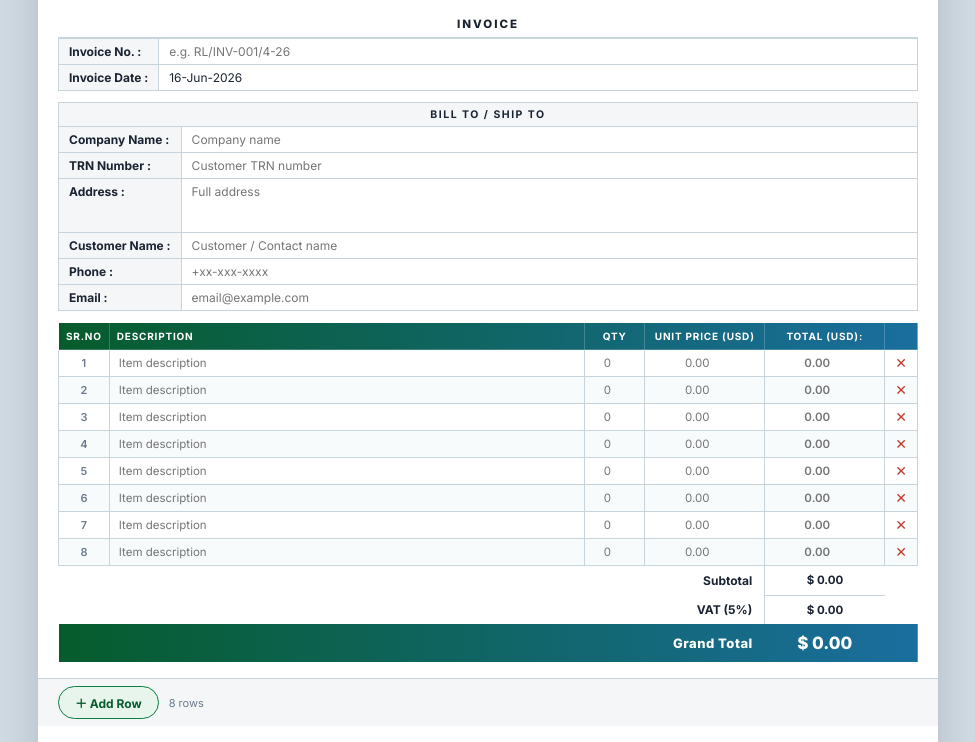
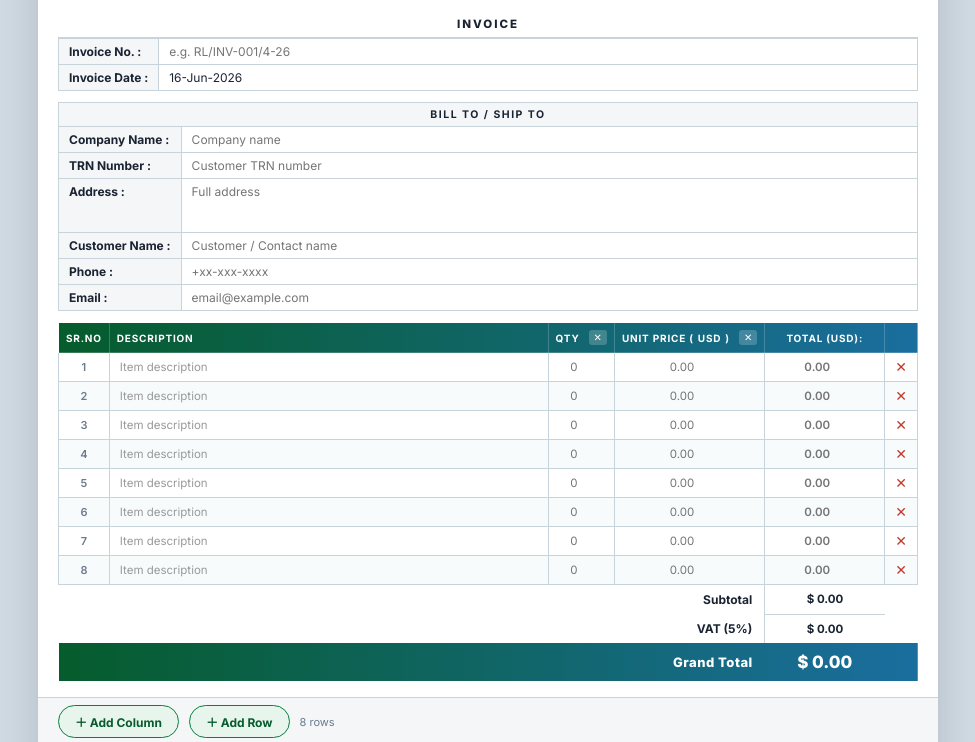
Before and after one commit to learnDataScienceIndia/RL-Invoice, a plain HTML site: page index.html in a window 1280 px wide. Shown: the part 185-927 px from the top of the page, without its empty margins (152-1127 px from the left). Drawn offline with Linux system fonts and the light colour scheme.

Commit message:
editatble

```diff
--- a/index.html
+++ b/index.html
@@ -184,6 +184,40 @@
     .item-tbl tbody td.dtd{text-align:left;}
     .item-tbl tbody td.sr{font-size:11px;font-weight:600;color:var(--muted);width:34px;}
 
+    .expand-input {
+      width: 100%;
+      min-height: 22px;
+      padding: 3px 4px;
+      font-family: 'Inter', sans-serif;
+      font-size: 11.5px;
+      color: var(--text);
+      outline: none;
+      text-align: center;
+      word-wrap: break-word;
+      background: transparent;
+      border: 1px solid transparent;
+      transition: background 0.2s, border-radius 0.2s;
+    }
+    td.dtd .expand-input {
+      text-align: left;
+    }
+    .expand-input:focus {
+      background: rgba(10,127,63,.06);
+      border-radius: 3px;
+    }
+    [contenteditable][data-placeholder]:empty:before {
+      content: attr(data-placeholder);
+      color: #999;
+      pointer-events: none;
+    }
+
+    .rm-col-btn {
+      background: rgba(255,255,255,0.2); border: none; cursor: pointer;
+      color: #fff; font-size: 10px; padding: 2px 5px;
+      border-radius: 3px; transition: background .15s; margin-left: 5px;
+    }
+    .rm-col-btn:hover { background: rgba(255,0,0,0.6); }
+
     .item-tbl tbody td input{
       width:100%;border:none;background:transparent;
       text-align:center;font-family:'Inter',sans-serif;
@@ -334,6 +368,7 @@
       <option value="GBP">🇬🇧 GBP</option>
       <option value="INR">🇮🇳 INR</option>
     </select>
+    <button class="btn btn-add" onclick="addColumn()">＋ Add Column</button>
     <button class="btn btn-add" onclick="addRow()">＋ Add Row</button>
   </div>
   <button class="btn btn-print" onclick="window.print()">
@@ -422,8 +457,16 @@
         <tr>
           <th style="width:34px">Sr.No</th>
           <th class="dh">Description</th>
-          <th style="width:60px">Qty</th>
-          <th style="width:120px">Unit Price (<span id="curHdr">USD</span>)</th>
+          <th style="width:60px" id="th-qty">
+            <div style="display:flex; align-items:center; justify-content:center; gap:4px;">
+              Qty <button class="rm-col-btn no-print" onclick="removeCoreColumn('qty')" title="Remove Column">✕</button>
+            </div>
+          </th>
+          <th style="width:120px" id="th-price">
+            <div style="display:flex; align-items:center; justify-content:center; gap:4px;">
+              Unit Price (<span id="curHdr">USD</span>) <button class="rm-col-btn no-print" onclick="removeCoreColumn('price')" title="Remove Column">✕</button>
+            </div>
+          </th>
           <th style="width:120px">Total (<span id="curHdr2">USD</span>):</th>
           <th style="width:30px" class="no-print"></th>
         </tr>
@@ -431,17 +474,17 @@
       <tbody id="tbody"></tbody>
       <tfoot>
         <tr>
-          <td colspan="4" style="text-align:right; font-weight:700; padding:7px 12px; border:none; border-right:1px solid var(--border); font-size:12px;">Subtotal</td>
+          <td colspan="4" id="foot-subtotal" style="text-align:right; font-weight:700; padding:7px 12px; border:none; border-right:1px solid var(--border); font-size:12px;">Subtotal</td>
           <td id="subTotalVal" style="font-weight:700; text-align:center; border:none; padding:7px 12px; border-bottom:1px solid var(--border);"><span class="curSymDisplay">$</span> 0.00</td>
           <td class="no-print" style="border:none;"></td>
         </tr>
         <tr>
-          <td colspan="4" style="text-align:right; font-weight:700; padding:7px 12px; border:none; border-right:1px solid var(--border); font-size:12px;">VAT (5%)</td>
+          <td colspan="4" id="foot-vat" style="text-align:right; font-weight:700; padding:7px 12px; border:none; border-right:1px solid var(--border); font-size:12px;">VAT (5%)</td>
           <td id="vatVal" style="font-weight:700; text-align:center; border:none; padding:7px 12px;"><span class="curSymDisplay">$</span> 0.00</td>
           <td class="no-print" style="border:none;"></td>
         </tr>
         <tr class="gt-tr">
-          <td colspan="4" class="gt-lbl">Grand Total</td>
+          <td colspan="4" id="foot-gt" class="gt-lbl">Grand Total</td>
           <td class="gt-val" id="gtVal"><span id="curSymDisplay">$</span> 0.00</td>
           <td class="no-print" style="background:transparent;border:none;"></td>
         </tr>
@@ -452,6 +495,7 @@
 
   <!-- ══ ROW CONTROLS ══ -->
   <div class="row-ctrl no-print">
+    <button class="btn btn-add" onclick="addColumn()">＋ Add Column</button>
     <button class="btn btn-add" onclick="addRow()">＋ Add Row</button>
     <span class="row-cnt" id="rowCnt"></span>
   </div>
@@ -593,6 +637,8 @@
   /* ── State ── */
   let rowId   = 0;
   let curCode = 'USD';
+  let customCols = [];
+  let coreColsRemoved = { qty: false, price: false };
 
   const SYM = { AED:'AED', USD:'$', EUR:'€', GBP:'£', INR:'₹' };
 
@@ -604,17 +650,80 @@
     for (let i = 0; i < 8; i++) addRow();
   });
 
+  /* ── Add Column ── */
+  function addColumn() {
+    const colId = 'cc' + Date.now();
+    customCols.push(colId);
+
+    // Add to Header
+    const theadTr = document.querySelector('#itemTbl thead tr');
+    const thQty = document.getElementById('th-qty');
+    const newTh = document.createElement('th');
+    newTh.className = `custom-col-${colId}`;
+    newTh.innerHTML = `<div style="display:flex; align-items:center; justify-content:center; gap:4px;"><div contenteditable="true" style="min-width:40px; border-bottom:1px dashed rgba(255,255,255,0.4);">Custom</div> <button class="rm-col-btn no-print" onclick="removeColumn('${colId}')" title="Remove Column">✕</button></div>`;
+    theadTr.insertBefore(newTh, thQty);
+
+    // Add to each existing row
+    const rows = document.querySelectorAll('#tbody tr');
+    rows.forEach(tr => {
+      const tdQty = tr.querySelector('.td-qty');
+      const newTd = document.createElement('td');
+      newTd.className = `custom-col-${colId}`;
+      newTd.innerHTML = `<div class="expand-input" contenteditable="true" data-placeholder="-"></div>`;
+      tr.insertBefore(newTd, tdQty);
+    });
+
+    updateFooters();
+  }
+
+  function removeColumn(colId) {
+    customCols = customCols.filter(id => id !== colId);
+    const elements = document.querySelectorAll(`.custom-col-${colId}`);
+    elements.forEach(el => el.remove());
+    updateFooters();
+  }
+
+  function removeCoreColumn(col) {
+    coreColsRemoved[col] = true;
+    if (col === 'qty') {
+      document.getElementById('th-qty').style.display = 'none';
+      document.querySelectorAll('.td-qty').forEach(el => el.style.display = 'none');
+    } else if (col === 'price') {
+      document.getElementById('th-price').style.display = 'none';
+      document.querySelectorAll('.td-price').forEach(el => el.style.display = 'none');
+    }
+    updateFooters();
+    recalcTotal();
+  }
+
+  function updateFooters() {
+    let baseColspan = 4;
+    if (coreColsRemoved.qty) baseColspan--;
+    if (coreColsRemoved.price) baseColspan--;
+    const newColspan = baseColspan + customCols.length;
+    document.getElementById('foot-subtotal').colSpan = newColspan;
+    document.getElementById('foot-vat').colSpan = newColspan;
+    document.getElementById('foot-gt').colSpan = newColspan;
+  }
+
   /* ── Add Row ── */
   function addRow() {
     rowId++;
     const id = rowId;
     const tr = document.createElement('tr');
     tr.id = `r${id}`;
+
+    let customTdHtml = '';
+    customCols.forEach(colId => {
+      customTdHtml += `<td class="custom-col-${colId}"><div class="expand-input" contenteditable="true" data-placeholder="-"></div></td>`;
+    });
+
     tr.innerHTML = `
       <td class="sr" id="sr${id}">${document.querySelectorAll('#tbody tr').length + 1}</td>
-      <td class="dtd"><input type="text"   placeholder="Item description" id="d${id}"/></td>
-      <td><input type="number" min="0" step="any" placeholder="0"    id="q${id}" class="qi" inputmode="decimal"/></td>
-      <td><input type="number" min="0" step="any" placeholder="0.00" id="rt${id}" class="ri" inputmode="decimal"/></td>
+      <td class="dtd"><div class="expand-input" contenteditable="true" data-placeholder="Item description" id="d${id}"></div></td>
+      ${customTdHtml}
+      <td class="td-qty" style="${coreColsRemoved.qty ? 'display:none' : ''}"><input type="number" min="0" step="any" placeholder="0"    id="q${id}" class="qi" inputmode="decimal"/></td>
+      <td class="td-price" style="${coreColsRemoved.price ? 'display:none' : ''}"><input type="number" min="0" step="any" placeholder="0.00" id="rt${id}" class="ri" inputmode="decimal"/></td>
       <td><input type="number" min="0" step="any" placeholder="0.00" id="a${id}" class="ai amt-inp" inputmode="decimal"/></td>
       <td class="no-print"><button class="rm-btn" onclick="removeRow(${id})" title="Remove">✕</button></td>
     `;
@@ -625,12 +734,17 @@
     const ai = tr.querySelector('.ai');
 
     function qrChange() {
-      const q = parseFloat(qi.value) || 0;
-      const r = parseFloat(ri.value) || 0;
-      if (q > 0 && r > 0) {
-        ai.value = (q * r).toFixed(2);
-      } else if (q === 0 && r === 0) {
-        ai.value = '';
+      const rawQ = parseFloat(qi.value) || 0;
+      const rawR = parseFloat(ri.value) || 0;
+      const q = coreColsRemoved.qty ? 1 : rawQ;
+      const r = coreColsRemoved.price ? 1 : rawR;
+
+      if (!coreColsRemoved.qty || !coreColsRemoved.price) {
+        if (q > 0 && r > 0) {
+          ai.value = (q * r).toFixed(2);
+        } else if (rawQ === 0 && rawR === 0) {
+          ai.value = '';
+        }
       }
       recalcTotal();
     }
```
